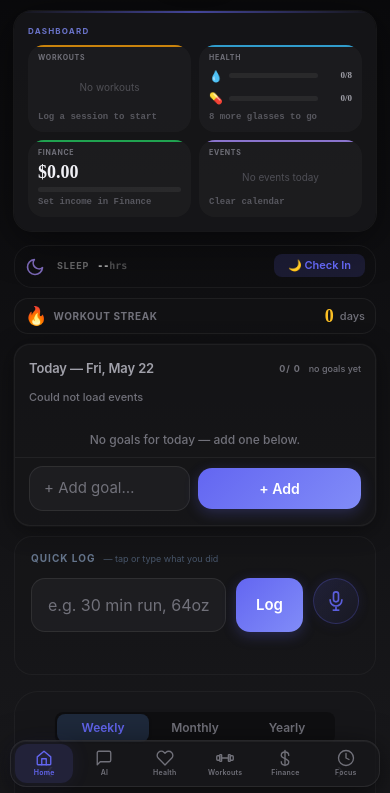
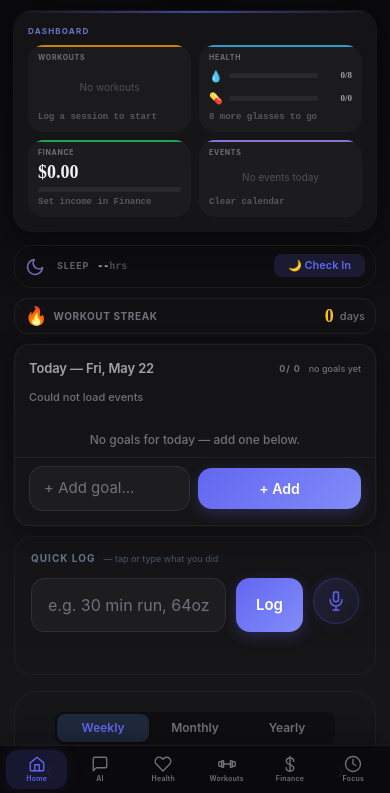
Before and after one commit to Owenpadillaa/tracking-dashboard, a website: page dashboard.html in a window 390 px wide. Shown: the part 51-844 px from the top of the page. Drawn offline with nearby package versions, Linux system fonts and the light colour scheme; no server answers.

Commit message:
fix: edge-to-edge glass tab bar, no bottom gap

```diff
--- a/dashboard.html
+++ b/dashboard.html
@@ -83,24 +83,23 @@ body{
   overflow-y:auto;
   overflow-x:hidden;
   -webkit-overflow-scrolling:touch;
-  padding:max(env(safe-area-inset-top,16px),16px) 16px calc(24px + 50px + 16px + env(safe-area-inset-bottom,0px));
+  padding:max(env(safe-area-inset-top,16px),16px) 16px calc(60px + env(safe-area-inset-bottom,0px));
   animation:fadeUp .35s cubic-bezier(.23,1,.32,1) both;
 }
 .tab-page.active{display:block}
 .tab-page#tab-ai.active{display:flex;flex-direction:column}
 @keyframes fadeUp{from{opacity:0;transform:translateY(8px)}to{opacity:1;transform:translateY(0)}}
 
-/* ── Floating glass capsule nav bar ── */
+/* ── Bottom nav bar (edge-to-edge, glass) ── */
 .tab-bar{
-  position:fixed;bottom:8px;left:12px;right:12px;z-index:9999;
-  display:flex;gap:3px;
-  padding:4px 5px;
-  background:rgba(24,24,27,0.7);
-  backdrop-filter:blur(32px);
-  -webkit-backdrop-filter:blur(32px);
-  border:1px solid rgba(255,255,255,0.08);
-  border-radius:20px;
-  box-shadow:0 8px 32px rgba(0,0,0,0.6),0 1px 0 rgba(255,255,255,0.05) inset;
+  position:fixed;bottom:0;left:0;right:0;z-index:9999;
+  display:flex;gap:2px;
+  padding:5px 8px calc(5px + env(safe-area-inset-bottom,0px));
+  background:rgba(9,9,11,0.85);
+  backdrop-filter:blur(40px);
+  -webkit-backdrop-filter:blur(40px);
+  border-top:1px solid rgba(255,255,255,0.05);
+  box-shadow:0 -4px 24px rgba(0,0,0,0.3);
 }
 
 .tab-btn{
@@ -916,7 +915,7 @@ body{
 
 /* Responsive */
 @media(max-width:480px){
-  .tab-page{padding:max(env(safe-area-inset-top,16px),16px) 14px calc(16px + 46px + 16px + env(safe-area-inset-bottom,0px))}
+  .tab-page{padding:max(env(safe-area-inset-top,16px),16px) 14px calc(52px + env(safe-area-inset-bottom,0px))}
   .container{padding:0;max-width:100%}
   .dash-title{font-size:28px;margin-bottom:16px}
   .section{margin-bottom:20px}
@@ -952,8 +951,7 @@ body{
   #gmCardToday{border-radius:16px!important}
   #gmCardToday>.px-\[18px\]{padding-left:14px!important;padding-right:14px!important}
 
-  /* Floating tab bar */
-  .tab-bar{bottom:6px;left:10px;right:10px;padding:3px 4px;border-radius:16px;gap:2px}
+  .tab-bar{padding:4px 6px calc(4px + env(safe-area-inset-bottom,0px));gap:2px}
   .tab-btn{padding:5px 3px;border-radius:12px;gap:1px}
   .tab-btn .tab-icon{width:18px;height:18px}
   .tab-btn .tab-icon svg{width:18px;height:18px;stroke-width:1.8}
@@ -1014,13 +1012,15 @@ body{
   .insights-text{font-size:14px}
 }
 @media(max-width:360px){
-  .tab-page{padding:max(env(safe-area-inset-top,10px),10px) 10px calc(12px + 42px + 12px + env(safe-area-inset-bottom,0px))}
+  .tab-page{padding:max(env(safe-area-inset-top,10px),10px) 10px calc(46px + env(safe-area-inset-bottom,0px))}
   .tile-water-bottle{width:18px;height:26px}
   .rings-row{gap:5px}
   .ring-container{width:78px;height:78px}
   .ring-container-lg{width:100px;height:100px}
   .day-ring-pct{font-size:24px}
-  .tab-bar{bottom:4px;left:6px;right:6px;padding:2px 3px;border-radius:14px;gap:1px}
+  .tab-bar{padding:3px 5px calc(3px + env(safe-area-inset-bottom,0px));gap:1px}
+  .tab-btn .tab-icon{width:16px;height:16px}
+  .tab-btn .tab-icon svg{width:16px;height:16px}
   .tab-btn{padding:3px 2px;border-radius:8px;gap:1px}
   .tab-btn .tab-icon{width:16px;height:16px}
   .tab-btn .tab-icon svg{width:16px;height:16px}
```
